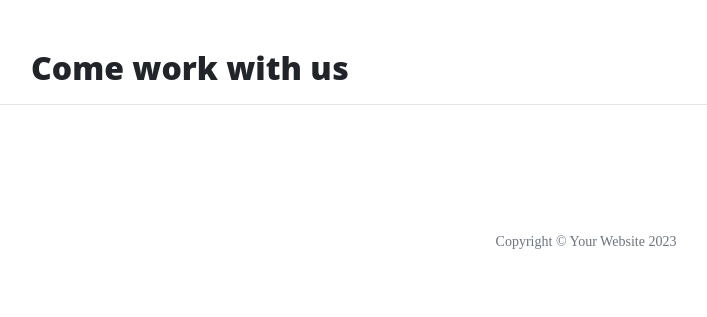
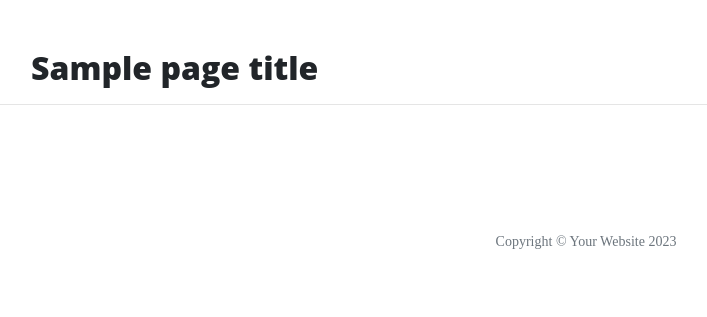
Before and after one commit to ZonyLaw/thorn-flask, a Flask app: template templates/careers.html in a window 1280 px wide. Shown: the part 629-946 px from the top of the page, without its empty margins (54-761 px from the left). Run offline with Flask 2, Linux system fonts and the light colour scheme; the template is opened without the code that fills it: most values are stand-ins (such as "Sample title", 1, 10 or a date in 2020); some libraries are stand-ins or nearby versions.

Commit message:
add python variable page_title

```diff
--- a/run.py
+++ b/run.py
@@ -3,33 +3,32 @@ import os
 from flask import Flask, render_template
 
 
-app = Flask(__name__) #so python knows where to find template
+app = Flask(__name__)  # so python knows where to find template
 
 
-@app.route("/")#root directory
-
-
+@app.route("/")  # root directory
 def index():
     return render_template("index.html")
 
 
 @app.route("/about")
 def about():
-    return render_template("about.html")
+    return render_template("about.html", page_title="About")
 
 
 @app.route("/contact")
 def contact():
-    return render_template("contact.html")
+    return render_template("contact.html", page_title="Contact")
 
 
 @app.route("/careers")
 def careers():
-    return render_template("careers.html")
+    return render_template("careers.html", page_title="Careers")
 
 
-if __name__ == "__main__": #default module
+if __name__ == "__main__":  # default module
     app.run(
-        host=os.environ.get("IP", "0.0.0.0"), #look for ip but the default is 0.0.0.0
-        port=int(os.environ.get("PORT", "5000")), #default to prot 5000
+        # look for ip but the default is 0.0.0.0
+        host=os.environ.get("IP", "0.0.0.0"),
+        port=int(os.environ.get("PORT", "5000")),  # default to prot 5000
         debug=True)
--- a/templates/about.html
+++ b/templates/about.html
@@ -1,6 +1,6 @@
 {% extends "base.html" %}
 {% block content %}
-    <h2>About Page</h2>
+    <h2>{{page_title}}</h2>
     <p>
         he formation of the group grew out of a meeting Gandalf had with Thorin in Bree which kindled Thorin's interest in
         recapturing his long lost family inheritance. (Thorin's grandfather had been the King under the Mountain when Smaug
--- a/templates/careers.html
+++ b/templates/careers.html
@@ -1,4 +1,4 @@
 {% extends "base.html" %}
 {% block content %}
-    <h2>Come work with us</h2>
+    <h2>{{page_title}}</h2>
 {% endblock %}
--- a/templates/contact.html
+++ b/templates/contact.html
@@ -1,4 +1,4 @@
 {% extends "base.html" %}
 {% block content %}
-    <h2>Contact Us</h2>
+    <h2>{{page_title}}</h2>
 {% endblock %}
```
